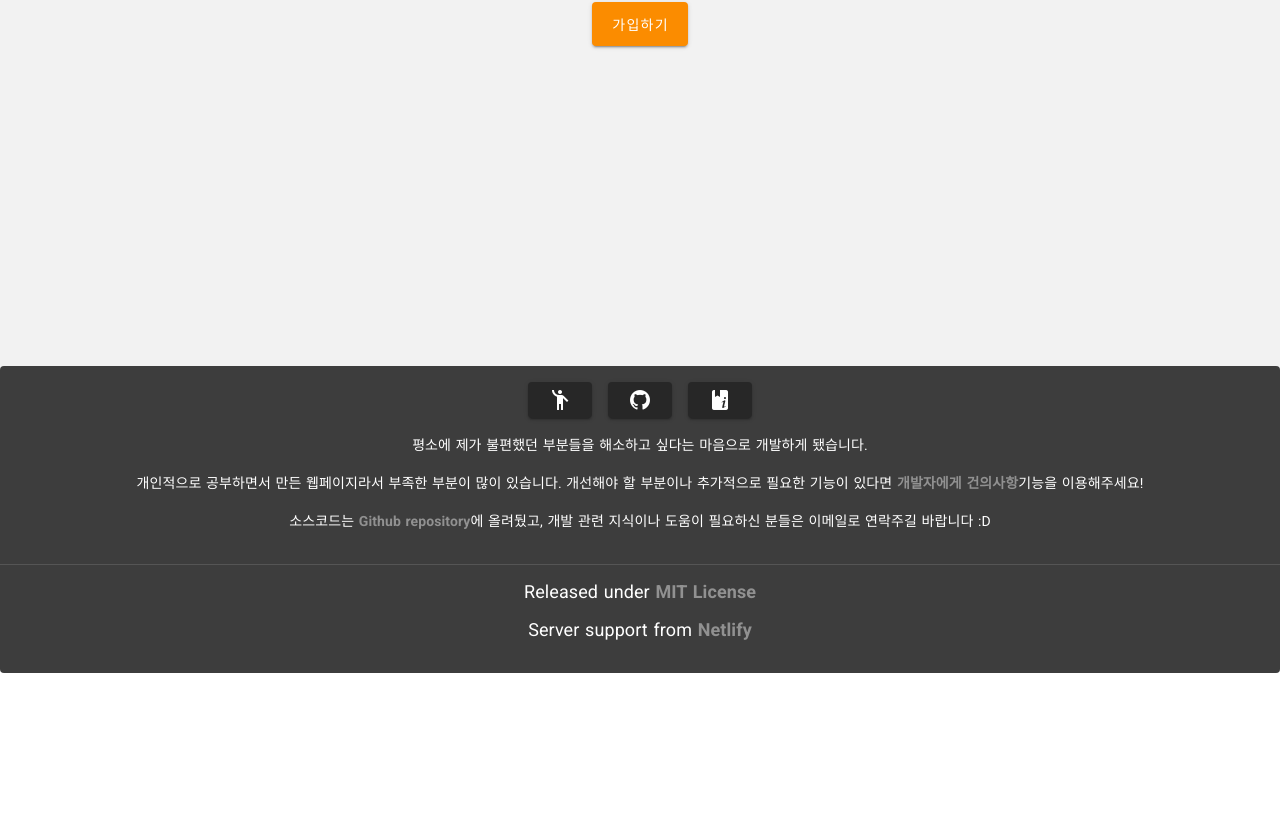
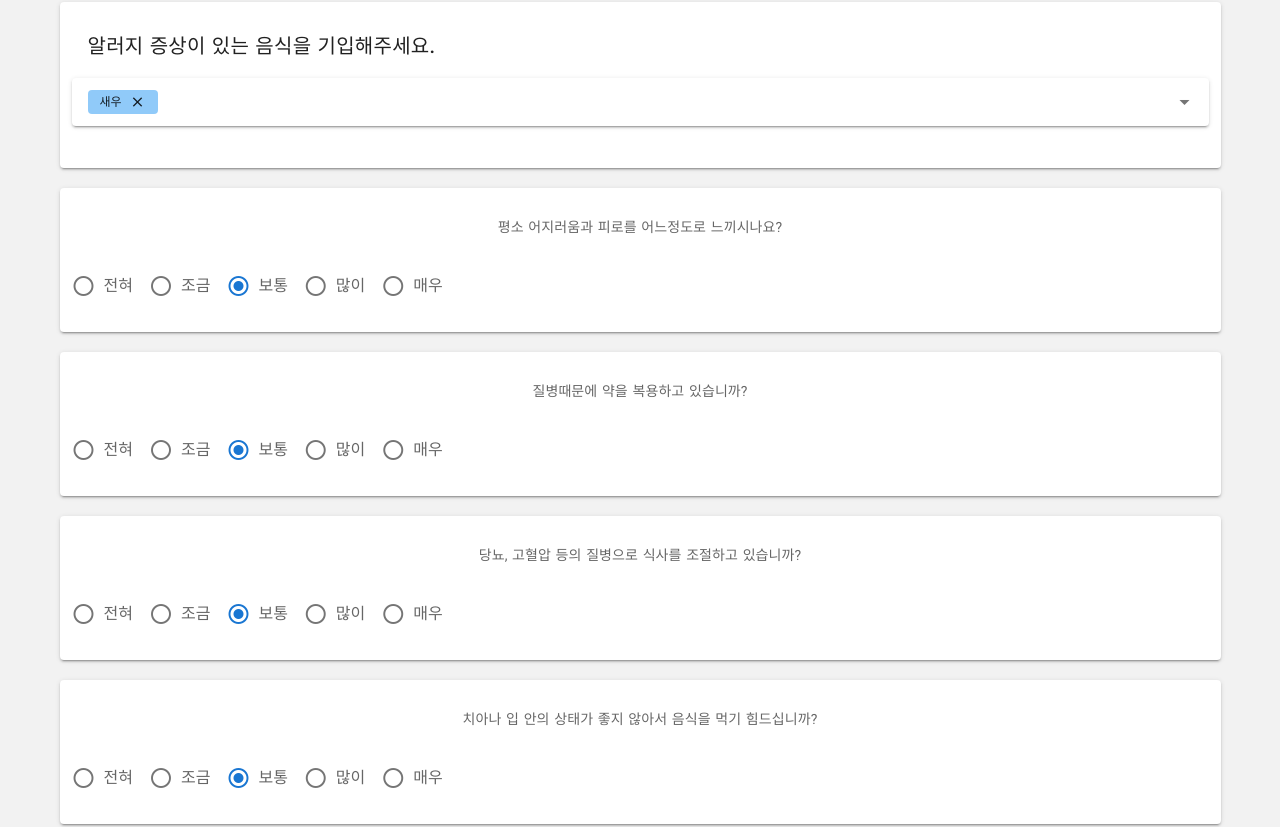
Before and after one commit to peterhyun1234/My_nutrition_mate, a Nuxt app in the folder front_end/: page /signup in a window 1280 px wide. Shown: the part 470-1297 px from the top of the page. Before the commit the page ends 1143 px from the top, so only its background shows below. Built offline with nearby package versions, Linux system fonts and the light colour scheme.

Commit message:
some Qs about signup

```diff
--- a/front_end/pages/signup/index.vue
+++ b/front_end/pages/signup/index.vue
@@ -1,7 +1,7 @@
 <template>
   <v-app id="inspire">
     <v-container>
-      <v-row>
+      <v-row >
         <v-col style="text-align: center;">
           <v-card
             class="mt-5 mb-5 pa-3"
@@ -57,6 +57,157 @@
 
             </v-form>
           </v-card>
+          <v-card
+            class="mt-5 mb-5 pa-3"
+          >
+            <v-card-title>
+              알러지 증상이 있는 음식을 기입해주세요.
+            </v-card-title>
+            <v-combobox
+              v-model="model"
+              :filter="filter"
+              :hide-no-data="!search"
+              :items="items"
+              :search-input.sync="search"
+              hide-selected
+              label="Search for an option"
+              multiple
+              small-chips
+              solo
+            >
+              <template v-slot:no-data>
+                <v-list-item>
+                  <span class="subheading">Create</span>
+                  <v-chip
+                    :color="`${colors[nonce - 1]} lighten-3`"
+                    label
+                    small
+                  >
+                    {{ search }}
+                  </v-chip>
+                </v-list-item>
+              </template>
+              <template v-slot:selection="{ attrs, item, parent, selected }">
+                <v-chip
+                  v-if="item === Object(item)"
+                  v-bind="attrs"
+                  :color="`${item.color} lighten-3`"
+                  :input-value="selected"
+                  label
+                  small
+                >
+                  <span class="pr-2">
+                    {{ item.text }}
+                  </span>
+                  <v-icon
+                    small
+                    @click="parent.selectItem(item)"
+                  >mdi-close</v-icon>
+                </v-chip>
+              </template>
+              <template v-slot:item="{ index, item }">
+                <v-text-field
+                  v-if="editing === item"
+                  v-model="editing.text"
+                  autofocus
+                  flat
+                  background-color="transparent"
+                  hide-details
+                  solo
+                  @keyup.enter="edit(index, item)"
+                ></v-text-field>
+                <v-chip
+                  v-else
+                  :color="`${item.color} lighten-3`"
+                  dark
+                  label
+                  small
+                >
+                  {{ item.text }}
+                </v-chip>
+                <v-spacer></v-spacer>
+                <v-list-item-action @click.stop>
+                  <v-btn
+                    icon
+                    @click.stop.prevent="edit(index, item)"
+                  >
+                    <v-icon>{{ editing !== item ? 'mdi-pencil' : 'mdi-check' }}</v-icon>
+                  </v-btn>
+                </v-list-item-action>
+              </template>
+            </v-combobox>
+          </v-card>
+          <v-card
+            class="mt-5 mb-5 pa-3"
+          >
+            <v-card-subtitle>
+              평소 어지러움과 피로를 어느정도로 느끼시나요?
+            </v-card-subtitle>
+            <v-radio-group v-model="Qradios[0]" :mandatory="false" row>
+              <v-radio label="전혀" value="radio-1"></v-radio>
+              <v-radio label="조금" value="radio-2"></v-radio>
+              <v-radio label="보통" value="radio-3"></v-radio>
+              <v-radio label="많이" value="radio-4"></v-radio>
+              <v-radio label="매우" value="radio-5"></v-radio>
+            </v-radio-group>
+          </v-card>
+          <v-card
+            class="mt-5 mb-5 pa-3"
+          >
+            <v-card-subtitle>
+              질병때문에 약을 복용하고 있습니까?
+            </v-card-subtitle>
+            <v-radio-group v-model="Qradios[1]" :mandatory="false" row>
+              <v-radio label="전혀" value="radio-1"></v-radio>
+              <v-radio label="조금" value="radio-2"></v-radio>
+              <v-radio label="보통" value="radio-3"></v-radio>
+              <v-radio label="많이" value="radio-4"></v-radio>
+              <v-radio label="매우" value="radio-5"></v-radio>
+            </v-radio-group>
+          </v-card>
+          <v-card
+            class="mt-5 mb-5 pa-3"
+          >
+            <v-card-subtitle>
+              당뇨, 고혈압 등의 질병으로 식사를 조절하고 있습니까?
+            </v-card-subtitle>
+            <v-radio-group v-model="Qradios[2]" :mandatory="false" row>
+              <v-radio label="전혀" value="radio-1"></v-radio>
+              <v-radio label="조금" value="radio-2"></v-radio>
+              <v-radio label="보통" value="radio-3"></v-radio>
+              <v-radio label="많이" value="radio-4"></v-radio>
+              <v-radio label="매우" value="radio-5"></v-radio>
+            </v-radio-group>
+          </v-card>
+          <v-card
+            class="mt-5 mb-5 pa-3"
+          >
+            <v-card-subtitle>
+              치아나 입 안의 상태가 좋지 않아서 음식을 먹기 힘드십니까?
+            </v-card-subtitle>
+            <v-radio-group v-model="Qradios[3]" :mandatory="false" row>
+              <v-radio label="전혀" value="radio-1"></v-radio>
+              <v-radio label="조금" value="radio-2"></v-radio>
+              <v-radio label="보통" value="radio-3"></v-radio>
+              <v-radio label="많이" value="radio-4"></v-radio>
+              <v-radio label="매우" value="radio-5"></v-radio>
+            </v-radio-group>
+          </v-card>
+          <v-card
+            class="mt-5 mb-5 pa-3"
+          >
+            <v-card-subtitle>
+              변비가 있거나 설사를 자주 하십니까?
+            </v-card-subtitle>
+
+            <v-radio-group v-model="Qradios[4]" :mandatory="false" row>
+              <v-radio label="전혀" value="radio-1"></v-radio>
+              <v-radio label="조금" value="radio-2"></v-radio>
+              <v-radio label="보통" value="radio-3"></v-radio>
+              <v-radio label="많이" value="radio-4"></v-radio>
+              <v-radio label="매우" value="radio-5"></v-radio>
+            </v-radio-group>
+          </v-card>
           <v-btn
             color="warning"
             large
@@ -94,6 +245,8 @@ export default {
   },
   data () {
     return {
+      Qradios: ['radio-3', 'radio-3', 'radio-3', 'radio-3', 'radio-3',],
+
       name: '',
       nameRules: [
         v => !!v || 'Name is required',
@@ -110,9 +263,80 @@ export default {
         required: value => !!value || 'Required.',
         min: v => v.length >= 8 || 'Min 8 characters',
       },
+
+
+      activator: null,
+      attach: null,
+      colors: ['green', 'purple', 'indigo', 'cyan', 'teal', 'orange'],
+      editing: null,
+      index: -1,
+      items: [
+        { header: '알러지에 대한 정보를 입력함으로써 추가하실 수 있습니다.' },
+        {
+          text: '새우',
+          color: 'blue',
+        },
+        {
+          text: '갑각류',
+          color: 'red',
+        },
+      ],
+      nonce: 1,
+      menu: false,
+      model: [
+        {
+          text: '새우',
+          color: 'blue',
+        },
+      ],
+      x: 0,
+      search: null,
+      y: 0,
     }
   },
+
+  watch: {
+    model (val, prev) {
+      if (val.length === prev.length) return
+
+      this.model = val.map(v => {
+        if (typeof v === 'string') {
+          v = {
+            text: v,
+            color: this.colors[this.nonce - 1],
+          }
+
+          this.items.push(v)
+
+          this.nonce++
+        }
+
+        return v
+      })
+    },
+  },
   methods: {
+    edit (index, item) {
+      if (!this.editing) {
+        this.editing = item
+        this.index = index
+      } else {
+        this.editing = null
+        this.index = -1
+      }
+    },
+    filter (item, queryText, itemText) {
+      if (item.header) return false
+
+      const hasValue = val => val != null ? val : ''
+
+      const text = hasValue(itemText)
+      const query = hasValue(queryText)
+
+      return text.toString()
+        .toLowerCase()
+        .indexOf(query.toString().toLowerCase()) > -1
+    },
     signUp(){
       firebase.auth().createUserWithEmailAndPassword(this.email, this.password).then(
         function(user){
```
